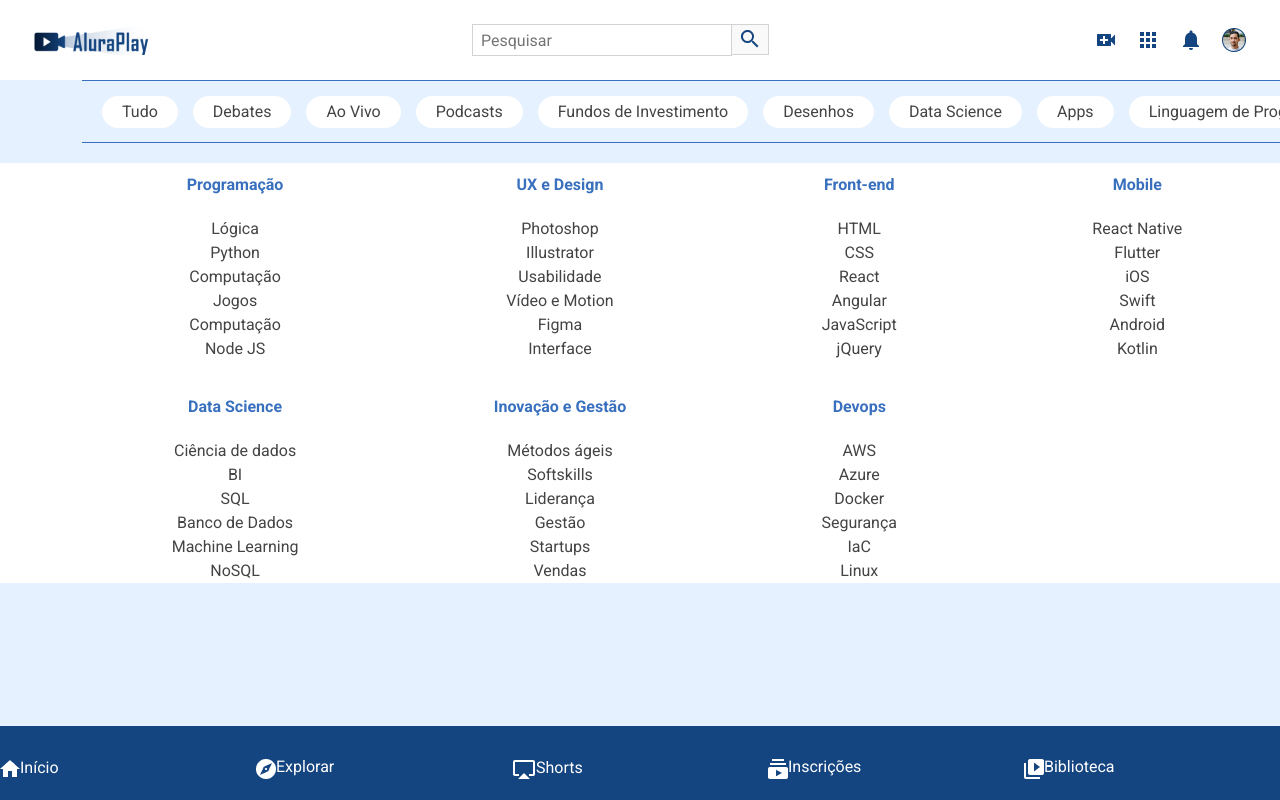
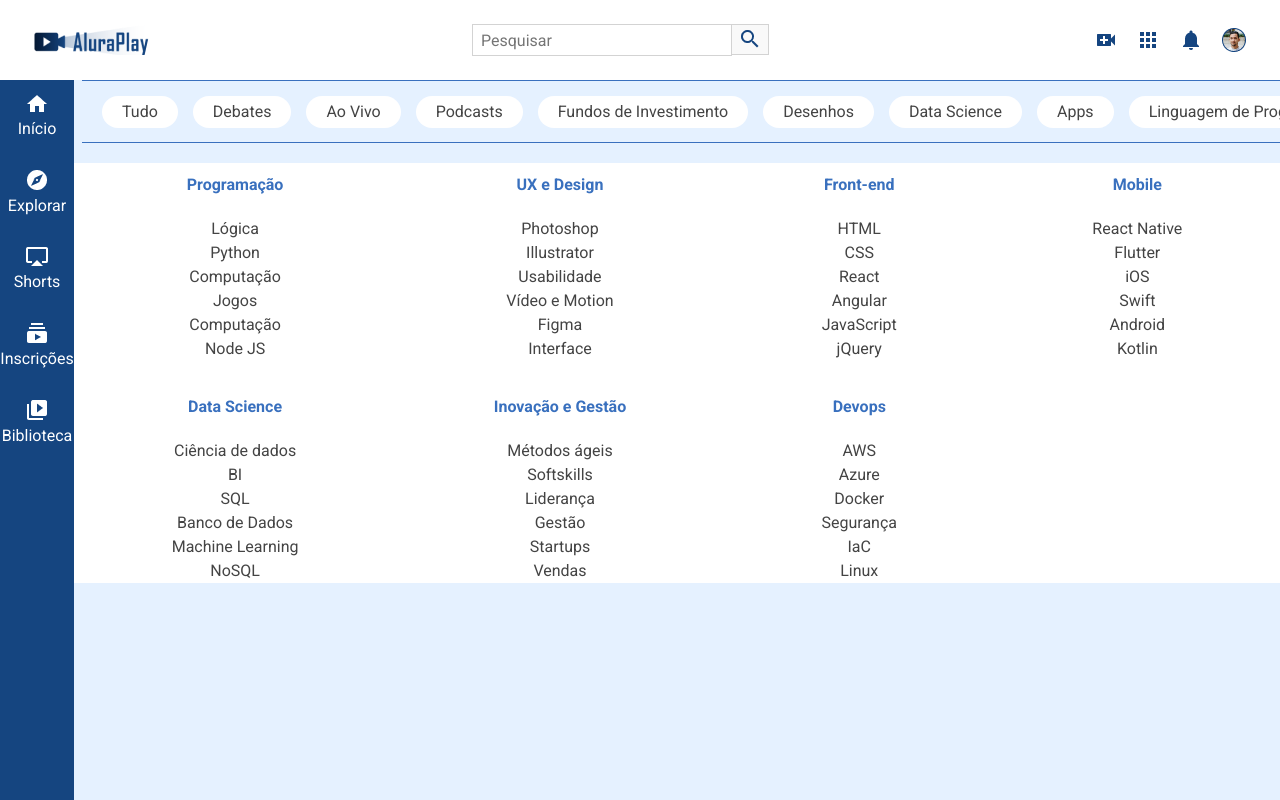
Before and after one commit to caiosantos10/alura-play, a plain HTML site: page index.html in a window 1280 px wide. Drawn offline with Linux system fonts and the light colour scheme.

Commit message:
estilizacao do menu para tablet

```diff
--- a/css/flexbox.css
+++ b/css/flexbox.css
@@ -42,6 +42,21 @@
     width: 100%;
 }
 
+@media (min-width: 834px) {
+    .menu__container {
+        left: 0;
+        width: 74px;
+        height: calc(100vh - 80px);
+    }
+
+    .menu__lista {
+        flex-direction: column;
+        justify-content: start !important;
+        padding-top: 15px;
+        gap: 33px;
+    }
+}
+
 .menu__lista {
     display: flex;
     justify-content: space-around;
@@ -61,4 +76,6 @@
 
 .menu__itens {
     display: flex;
+    flex-direction: column;
+    gap: 5px;
 }
```
